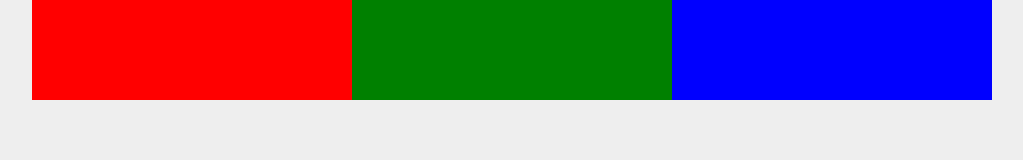
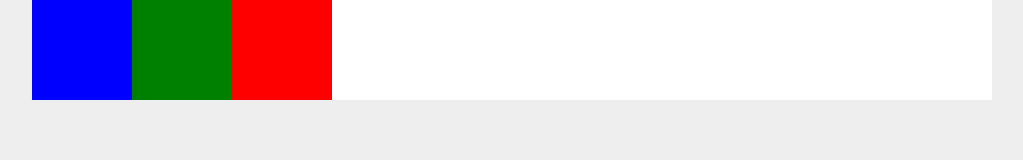
Before and after one commit to double-vee/css-tutorial-2, a plain HTML site: page index.html in a window 1280 px wide. Shown: the whole page, without its empty margins (128-1151 px from the left). Drawn offline with Linux system fonts and the light colour scheme.

Commit message:
container flow reversed in main directory style.css

```diff
--- a/style.css
+++ b/style.css
@@ -17,11 +17,13 @@ body{
     display: flex;
     background: #fff;
     flex-wrap: wrap;
+    flex-flow: row-reverse;
+    justify-content: flex-end;
 }
 
 .box{
     height: 100px;
-    flex: 1 0 200px;
+    flex: 0 0 100px;
 }
 
 .one{
```
